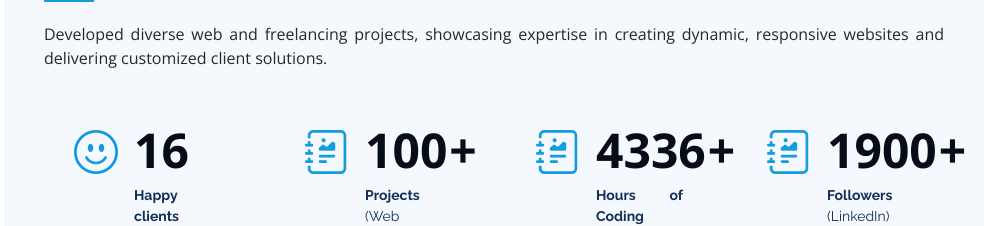
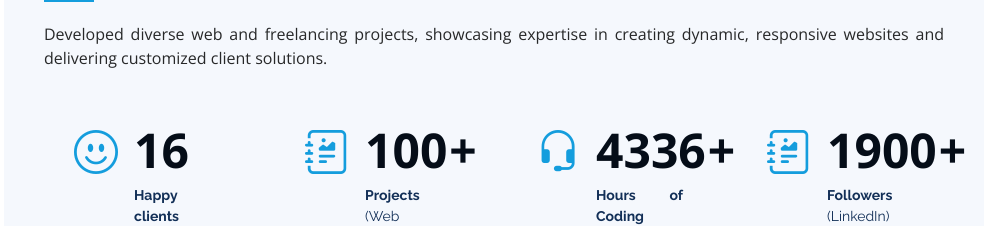
Before and after one commit to princebhatt03/Portfolio, a plain HTML site: page index.html in a window 1280 px wide. Shown: the part 1600-1826 px from the top of the page, without its empty margins (296-1280 px from the left). Drawn offline with nearby package versions, Linux system fonts and the light colour scheme; some packages are replaced by stand-ins of ours; a script that the page names is missing.

Commit message:
Update index.html

```diff
--- a/index.html
+++ b/index.html
@@ -608,7 +608,7 @@
               data-aos="fade-up"
               data-aos-delay="100">
               <div class="count-box">
-                <i class="bi bi-journal-richtext"></i>
+                <i class="bi bi-headset"></i>
                 <span
                   data-purecounter-start="0"
                   data-purecounter-end="4336"
```
